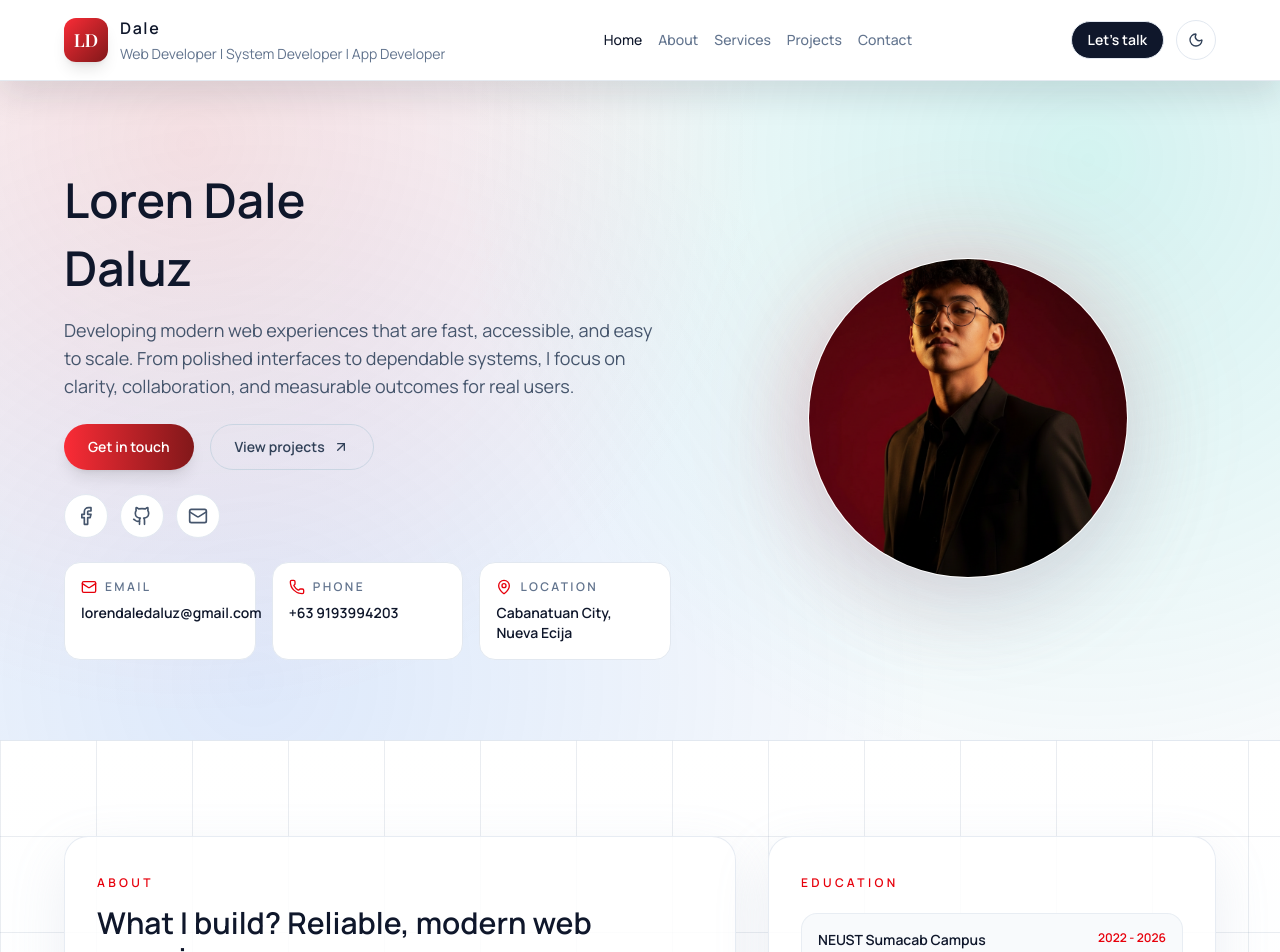
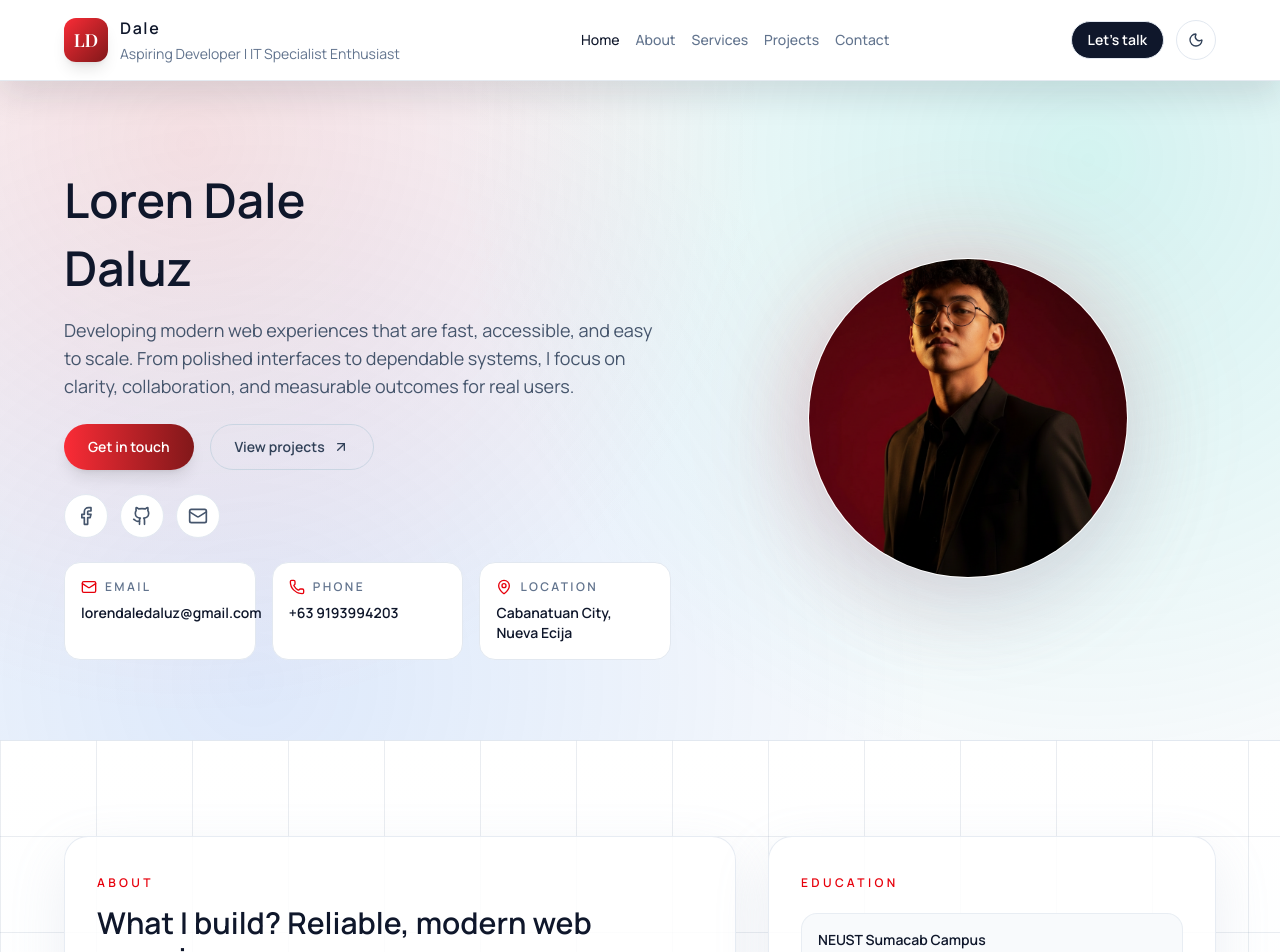
Before and after one commit to LorenDaleDaluz/MY_PORTFOLIO, a React (Vite) app: page / in a window 1280 px wide. Shown: the top 952 px of the page. Built offline with nearby package versions, Linux system fonts and the light colour scheme.

Commit message:
slight changes to page

```diff
--- a/src/App.tsx
+++ b/src/App.tsx
@@ -60,7 +60,7 @@ function App() {
 
   const profile = {
     name: "Dale",
-    role: "Web Developer",
+    role: "Aspiring Developer",
     location: "Cabanatuan City, Nueva Ecija",
     phone: "+63 9193994203",
     email: "lorendaledaluz@gmail.com",
@@ -384,7 +384,7 @@ function App() {
     {
       school: "NEUST Sumacab Campus",
       program: "Bachelor of Science in Information Technology",
-      period: "2022 - 2026",
+      period: "2022 - Ongoing",
       details: [
         "Specialized in Web Systems Technology",
         'Capstone: "IDentify" with automated email notifications.',
@@ -492,7 +492,7 @@ function App() {
                   {profile.name}
                 </p>
                 <p className={`mt-1 truncate text-sm ${textMuted}`}>
-                  {profile.role} | System Developer | App Developer
+                  {profile.role} | IT Specialist Enthusiast
                 </p>
               </div>
             </a>
```
